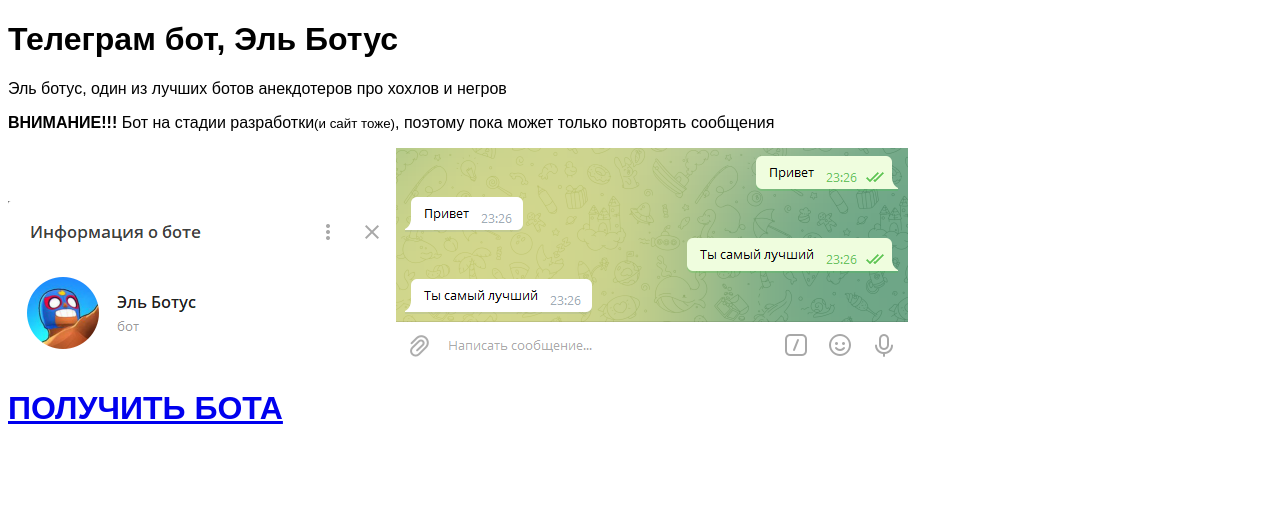
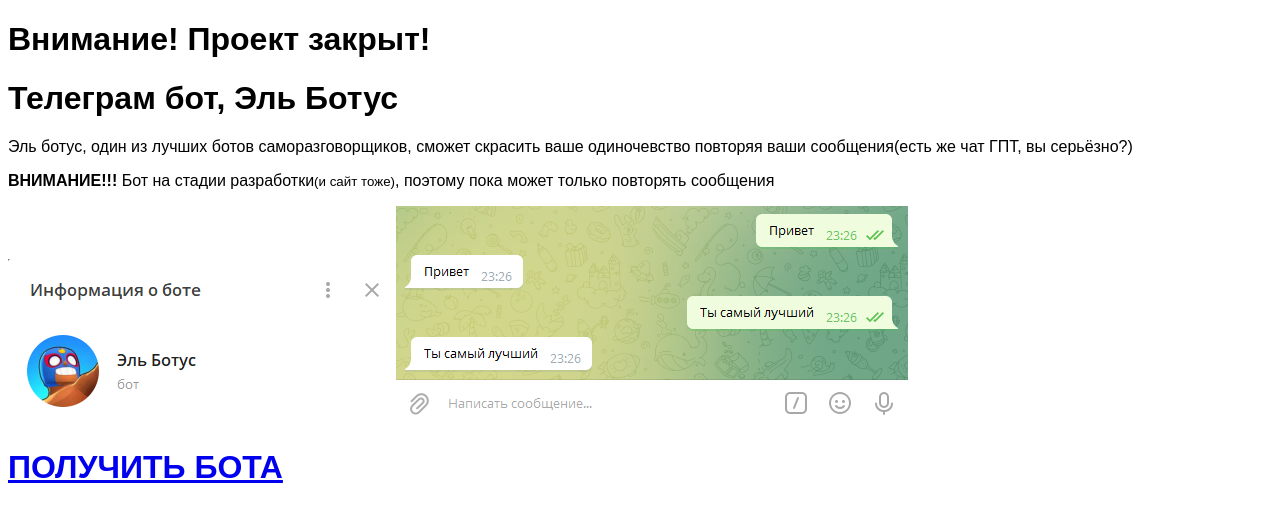
Before and after one commit to DanilPro3000/DanilPro3000.github.io, a plain HTML site: page index.html in a window 1280 px wide. Drawn offline with Linux system fonts and the light colour scheme.

Commit message:
deleted agressive content, we are only friendly family

```diff
--- a/index.html
+++ b/index.html
@@ -6,8 +6,9 @@
 	<font face="Arial">
     </head>
     <body>
+	<h1>Внимание! Проект закрыт!</h1>
         <h1>Телеграм бот, Эль Ботус</h1>
-        <p> Эль ботус, один из лучших ботов анекдотеров про хохлов и негров</p>
+        <p> Эль ботус, один из лучших ботов саморазговорщиков, сможет скрасить ваше одиночевство повторяя ваши сообщения(есть же чат ГПТ, вы серьёзно?)</p>
         <p><strong>ВНИМАНИЕ!!!</strong> Бот на стадии разработки<small>(и сайт тоже)</small>, поэтому пока может только повторять сообщения</p>
 		<p><img src="Bot2.png" alt="Профиль бота"> <img src="Bot.png" alt="Переписка с ботом"></p>
 		<h1><a href="https://t.me/DubinskiBot">ПОЛУЧИТЬ БОТА</a></h1>
```
